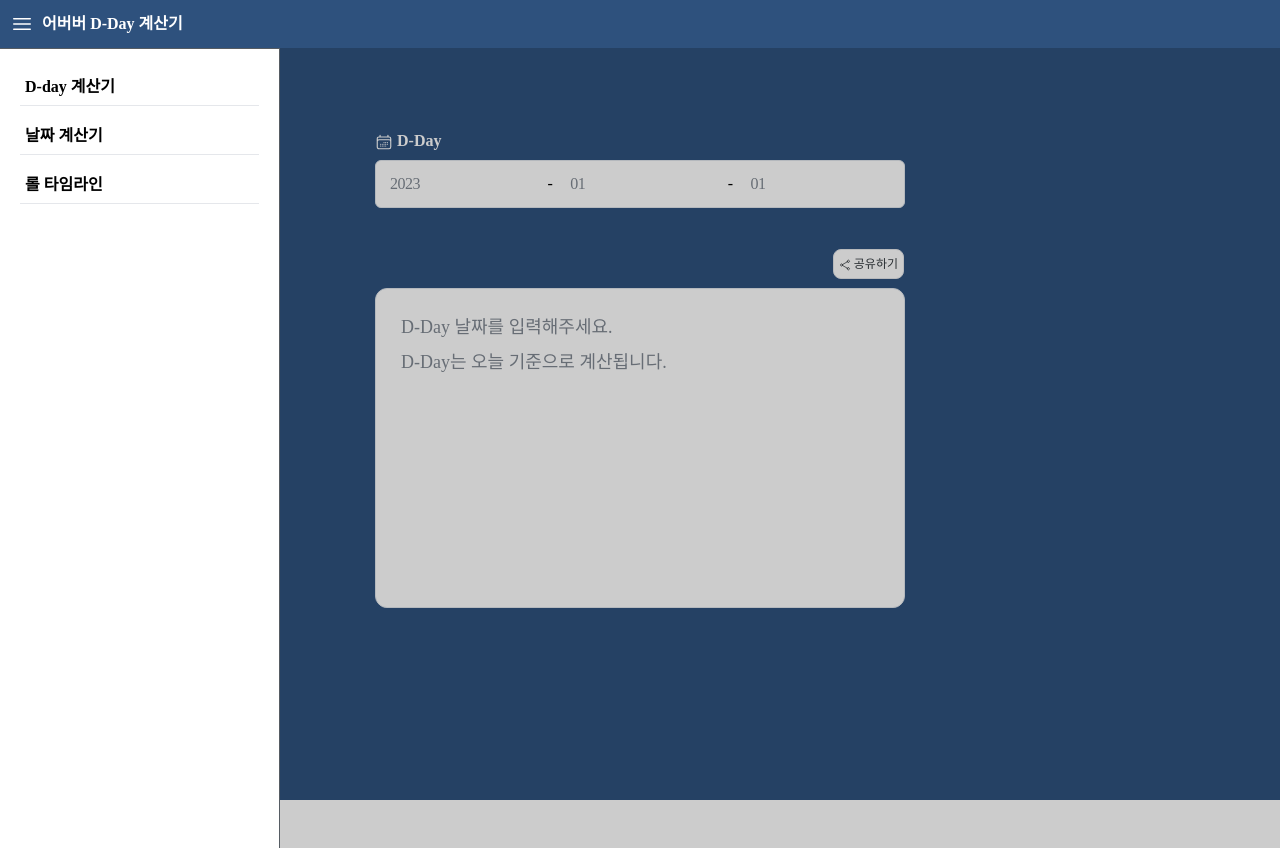
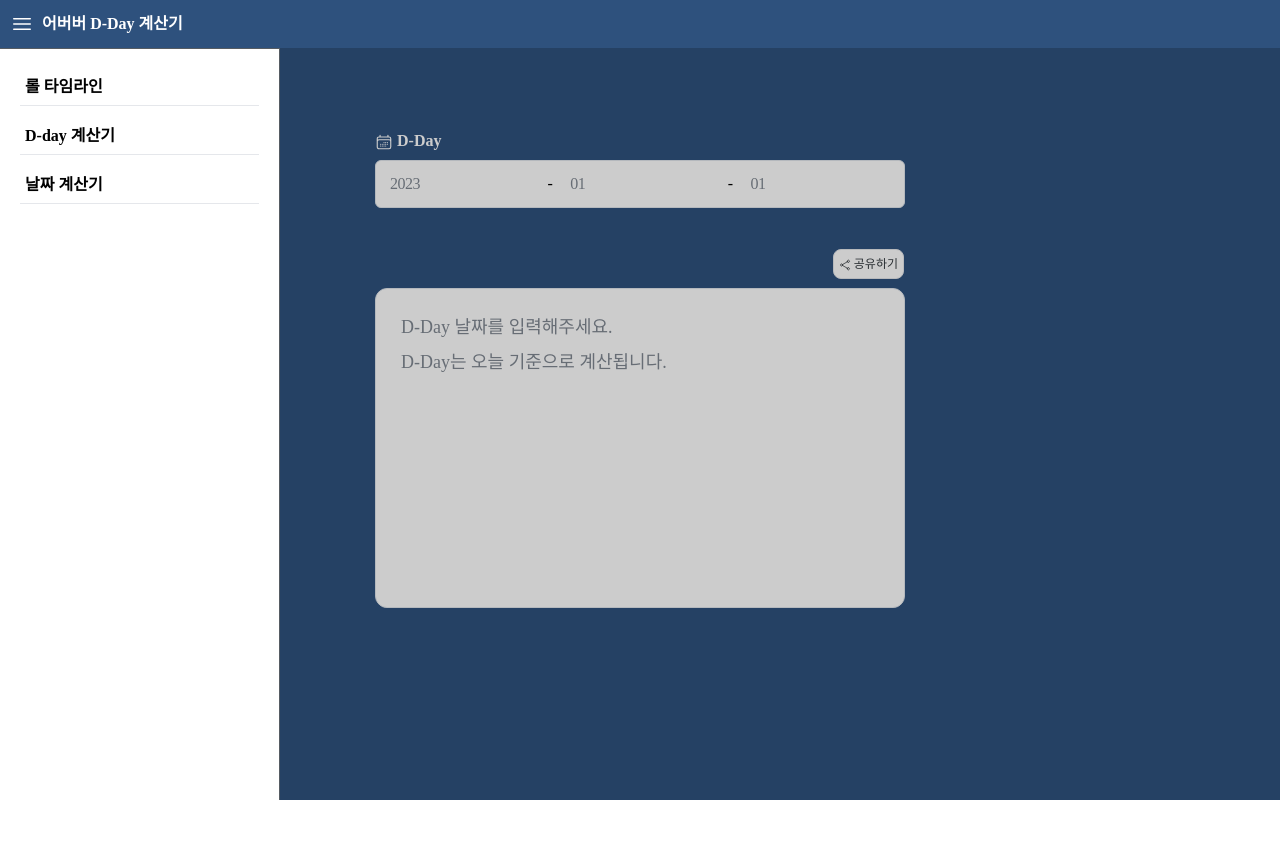
Before and after one commit to hst2570/caculater, a Nuxt app: page /d-day in a window 1280 px wide. Both pictures are taken after a click on the element 22 px from the left and 24 px from the top of the page. After the commit the page ends 800 px from the top, so only its background shows below. Built offline with nearby package versions, Linux system fonts and the light colour scheme; a web font is replaced by a local one.

Commit message:
네비게이션 영역 수정

```diff
--- a/components/common/Nav.vue
+++ b/components/common/Nav.vue
@@ -1,9 +1,9 @@
 <template>
     <div v-if="isOpen" class="navContainer">
         <ul class="navBox">
+            <li><CommonAnchor class="navItem" text="롤 타임라인" to="/lol" /></li>
             <li><CommonAnchor class="navItem" text="D-day 계산기" to="/d-day" /></li>
             <li><CommonAnchor class="navItem" text="날짜 계산기" to="/date" /></li>
-            <li><CommonAnchor class="navItem" text="롤 타임라인" to="/lol" /></li>
         </ul>
     </div>
 </template>
@@ -32,7 +32,8 @@
 <style scoped>
     .navContainer {
         background-color: rgba(0, 0, 0, 0.2);
-        @apply absolute top-[48px] left-0  w-full h-full z-[10] overflow-hidden;
+        height: calc(100% - 48px);
+        @apply absolute top-[48px] left-0  w-full z-[10] overflow-hidden;
     }
 
     .navBox {
```
